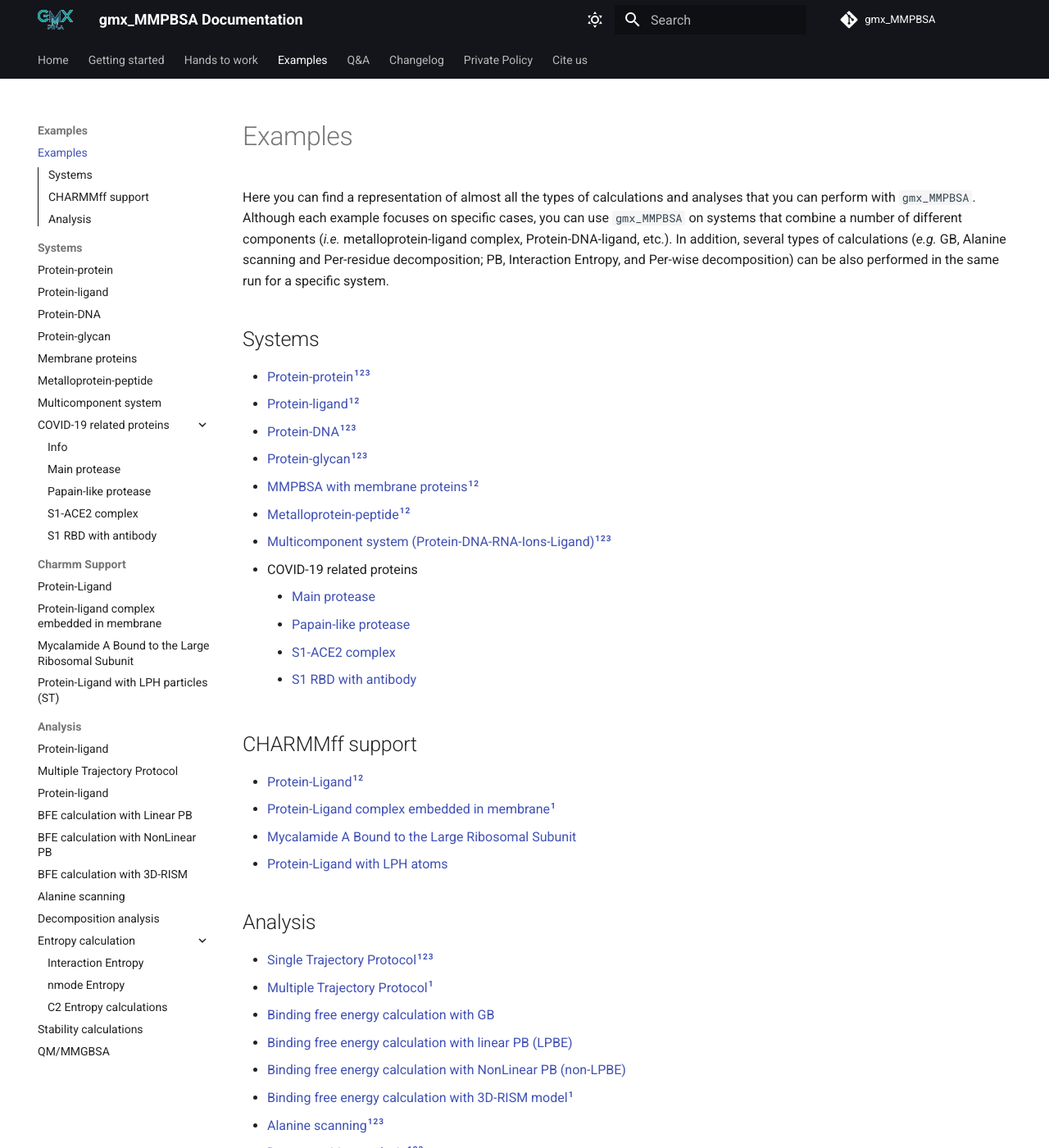
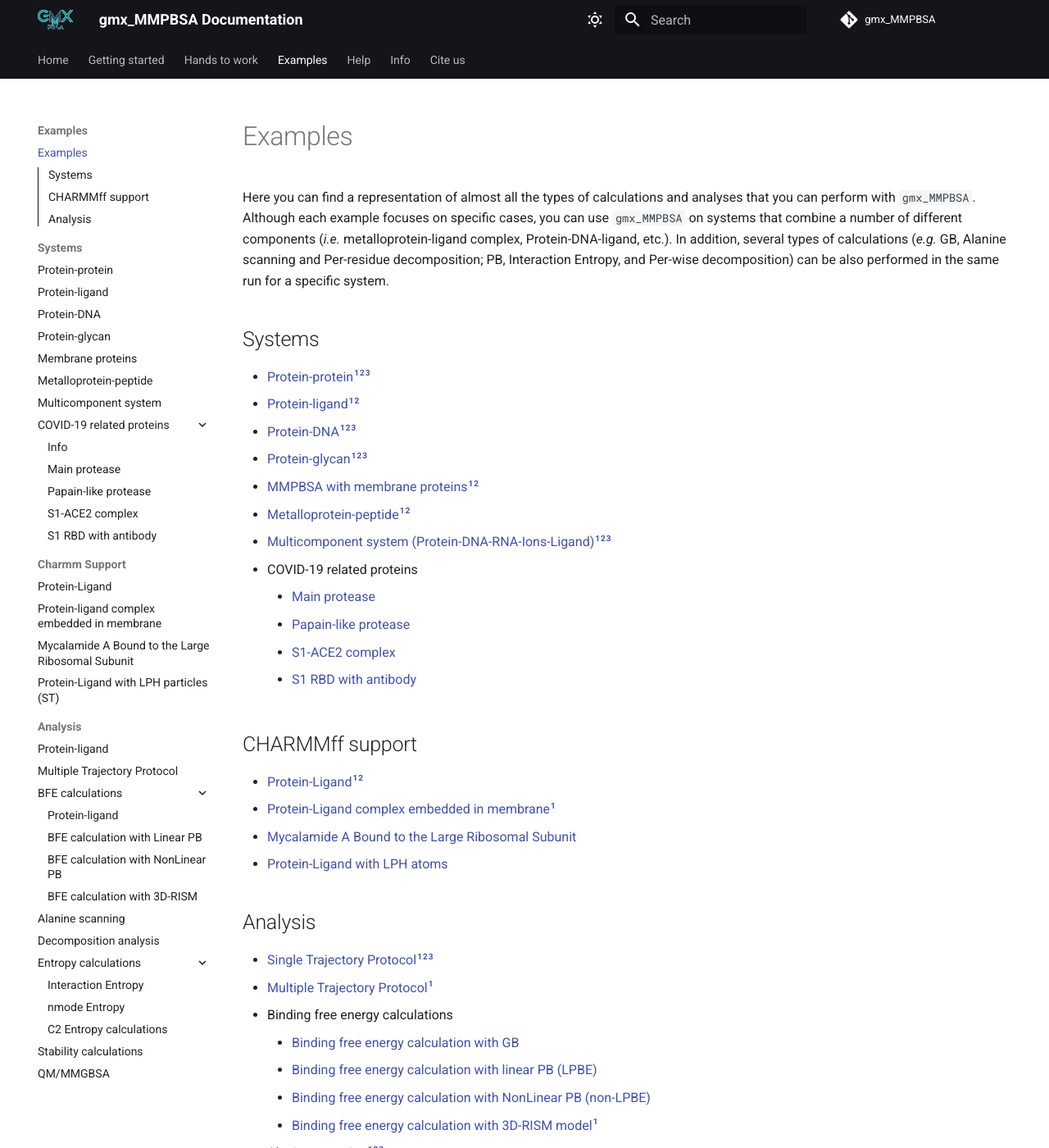
Before and after one commit to Valdes-Tresanco-MS/gmx_MMPBSA, an MkDocs documentation site: the page built from docs/examples/README.md, in a window 1280 px wide and 1400 px high. Shown: the whole window at 82% size. Built offline with MkDocs 1.6.1 and Material for MkDocs 9.7.7, drawn with Linux system fonts in a browser that asks for light colours; comment, search, counter and statistics services are not loaded.

Commit message:
update doc

```diff
--- a/docs/examples/README.md
+++ b/docs/examples/README.md
@@ -32,10 +32,11 @@ decomposition) can be also performed in the same run for a specific system.
 ## Analysis
 * [Single Trajectory Protocol](Protein_ligand/ST/README.md)[^1][^2][^3]
 * [Multiple Trajectory Protocol](Protein_ligand/MT/README.md)[^1]
-* [Binding free energy calculation with GB](Protein_ligand/ST/README.md)
-* [Binding free energy calculation with linear PB (LPBE)](Linear_PB_solver/README.md)
-* [Binding free energy calculation with NonLinear PB (non-LPBE)](NonLinear_PB_solver/README.md)
-* [Binding free energy calculation with 3D-RISM model](3D-RISM/README.md)[^1]
+* Binding free energy calculations
+    * [Binding free energy calculation with GB](Protein_ligand/ST/README.md)
+    * [Binding free energy calculation with linear PB (LPBE)](Linear_PB_solver/README.md)
+    * [Binding free energy calculation with NonLinear PB (non-LPBE)](NonLinear_PB_solver/README.md)
+    * [Binding free energy calculation with 3D-RISM model](3D-RISM/README.md)[^1]
 * [Alanine scanning](Alanine_scanning/README.md)[^1][^2][^3]
 * [Decomposition analysis](Decomposition_analysis/README.md)[^1][^2][^3]
 * Entropy
--- a/mkdocs.yml
+++ b/mkdocs.yml
@@ -183,25 +183,26 @@ nav:
     - Analysis:
         - Single Trajectory Protocol: examples/Protein_ligand/ST/README.md
         - Multiple Trajectory Protocol: examples/Protein_ligand/MT/README.md
-        - BFE calculation with GB: examples/Protein_ligand/ST/README.md
-        - BFE calculation with Linear PB: examples/Linear_PB_solver/README.md
-        - BFE calculation with NonLinear PB : examples/NonLinear_PB_solver/README.md
-        - BFE calculation with 3D-RISM: examples/3D-RISM/README.md
+        - BFE calculations:
+            - BFE calculation with GB: examples/Protein_ligand/ST/README.md
+            - BFE calculation with Linear PB: examples/Linear_PB_solver/README.md
+            - BFE calculation with NonLinear PB : examples/NonLinear_PB_solver/README.md
+            - BFE calculation with 3D-RISM: examples/3D-RISM/README.md
         - Alanine scanning: examples/Alanine_scanning/README.md
         - Decomposition analysis: examples/Decomposition_analysis/README.md
-        - Entropy calculation:
+        - Entropy calculations:
             - Interaction Entropy: examples/Entropy_calculations/Interaction_Entropy/README.md
             - nmode Entropy: examples/Entropy_calculations/nmode/README.md
             - C2 Entropy calculations: examples/Entropy_calculations/C2_Entropy/README.md
         - Stability calculations: examples/Stability/README.md
         - QM/MMGBSA: examples/QM_MMGBSA/README.md
-  - Q&A:
+  - Help:
     - Support: Q&A/README.md
     - Installation: Q&A/installation.md
     - OS issues: Q&A/OS_issues.md
     - Calculations: Q&A/calculations.md
-  - Changelog:
+  - Info:
     - Changelog: changelog.md
     - Compatibility: compatibility.md
-  - Private Policy: private_policy.md
+    - Private Policy: private_policy.md
   - Cite us: cite_us.md
```
Also changed, not shown: docs/Q&A/README.md (+1 -1 lines), docs/examples/Alanine_scanning/README.md (+1 -1 lines), docs/getting-started.md (+33 -22 lines).
